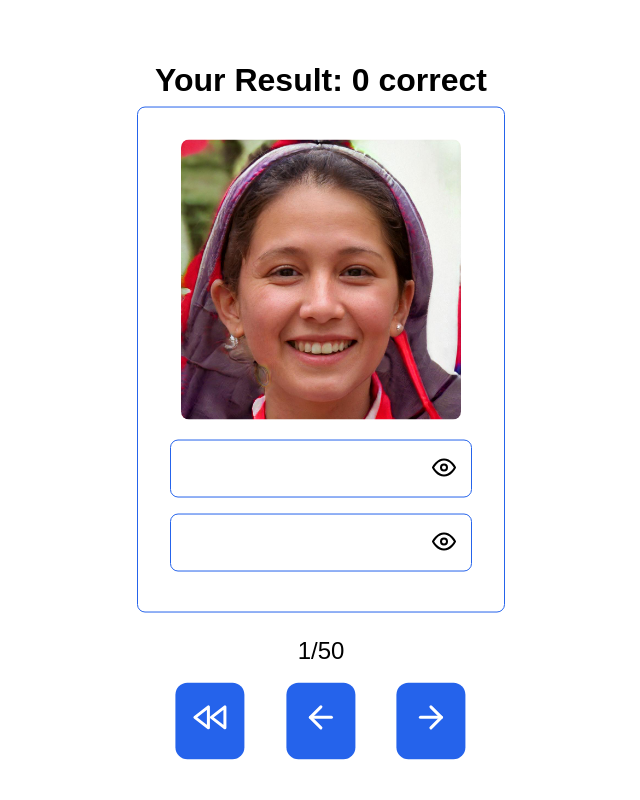
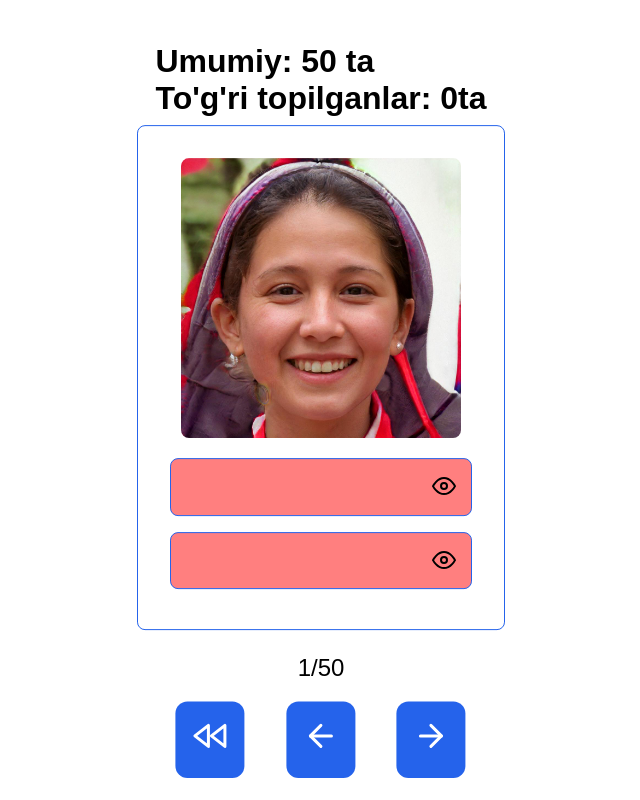
Before and after one commit to AzizSaidrakhmonov/names-and-faces, a React (Create React App) app: page /results in a window 1280 px wide. Shown: the whole page, without its empty margins (319-959 px from the left). Built offline with nearby package versions, Linux system fonts and the light colour scheme.

Commit message:
preview button fixed

```diff
--- a/src/components/answers-component/Answers.jsx
+++ b/src/components/answers-component/Answers.jsx
@@ -87,7 +87,7 @@ const Answers = () => {
           </h3>
         )}
         <p>Answer</p>
-        <Link to="/results" style={{ textDecoration: 'none' }}>
+        <Link to="/results" style={{ textDecoration: 'none' }} className='finish-button'>
           Finish
         </Link>
       </div>
--- a/src/components/game-component/Game.css
+++ b/src/components/game-component/Game.css
@@ -47,7 +47,7 @@ body {
   display: flex;
   justify-content: center;
   align-items: center;
-  gap: 2rem;
+  gap: 1.5rem;
   margin: .5rem;
 }
 
@@ -57,7 +57,15 @@ body {
 }
 
 .time {
-  font-size: 1.5rem;
+  font-size: 1.7rem;
+}
+
+.finish-button {
+  font-size: 1.2rem;
+  color: #fff;
+  background-color: var(--primary-color);
+  padding: .6rem .8rem;
+  border-radius: var(--border-radius);
 }
 
 .people-cards {
@@ -158,7 +166,7 @@ body {
   outline: none;
 }
 
-@media only screen and (max-width: 540px) {
+@media only screen and (max-width: 390px) {
 
   .screen-countdown h3 {
     font-size: 1.2rem;
--- a/src/components/game-component/Game.jsx
+++ b/src/components/game-component/Game.jsx
@@ -78,7 +78,7 @@ const Game = () => {
             </h3>
           )}
           <p>Recall</p>
-          <Link to="/answers" style={{ textDecoration: 'none' }}>
+          <Link to="/answers" style={{ textDecoration: 'none' }} className='finish-button'>
             Finish
           </Link>
         </div>
--- a/src/components/navbar-component/Navbar.jsx
+++ /dev/null
@@ -1,11 +0,0 @@
-import React from 'react'
-
-const Navbar = () => {
-  return (
-    <div className='navbar'>
-
-    </div>
-  )
-}
-
-export default Navbar
--- a/src/components/result-component/Result.jsx
+++ b/src/components/result-component/Result.jsx
@@ -1,4 +1,4 @@
-import React, { useState } from 'react'
+import React, { useState, useEffect } from 'react'
 import '../game-component/Game.css'
 import { useGameContext } from '../../context/GameContext'
 import { ArrowLeft, ArrowRight, Rewind, Eye } from 'react-feather'
@@ -12,6 +12,16 @@ const Result = () => {
     results,
   } = useGameContext()
 
+  const [previewFirstName, setPreviewFirstName] = useState(false)
+  const [previewLastName, setPreviewLastName] = useState(false)
+
+  const handlePreviewFirstName = () => {
+    setPreviewFirstName((current) => !current)
+  }
+
+  const handlePreviewLastName = () => {
+    setPreviewLastName((current) => !current)
+  }
 
   const [visibleFirstNames, setVisibleFirstNames] = useState(
     Array(results?.length).fill(false),
@@ -21,9 +31,12 @@ const Result = () => {
     Array(results?.length).fill(false),
   )
 
-  const correctFirstNames = results.filter((el,index) => el?.firstName === shuffledPeople[index]?.firstName)
-  const correctLastNames = results.filter((el,index) => el?.lastName === shuffledPeople[index]?.lastName)
-
+  const correctFirstNames = results.filter(
+    (el, index) => el?.firstName === shuffledPeople[index]?.firstName,
+  )
+  const correctLastNames = results.filter(
+    (el, index) => el?.lastName === shuffledPeople[index]?.lastName,
+  )
 
   const nextPage = () => {
     setCurrentPerson3((oldPage) => {
@@ -52,7 +65,12 @@ const Result = () => {
   return (
     <section className="people">
       <div className="top">
-        <p>Your Result: {correctFirstNames.length + correctLastNames.length} correct</p>
+        <p>
+          Umumiy: {results.length} ta
+          <br />
+          To'g'ri topilganlar:{' '}
+          {correctFirstNames.length + correctLastNames.length}ta <br />
+        </p>
       </div>
       <div className="people-cards">
         {results?.map((result, index) => {
@@ -75,9 +93,11 @@ const Result = () => {
                       readOnly
                       className="people-card__form-input"
                       style={{
-                        color:
+                        backgroundColor:
                           results[index]?.firstName !==
-                            shuffledPeople[index]?.firstName && 'red',
+                          shuffledPeople[index]?.firstName
+                            ? 'rgb(255, 0, 0, .5)'
+                            : 'rgba(26, 161, 19, .5)',
                       }}
                       value={
                         visibleFirstNames[index]
@@ -87,7 +107,12 @@ const Result = () => {
                     />
                     <Eye
                       className="people-card__form-preview"
-                      onClick={() =>
+                      style={{
+                        backgroundColor: previewFirstName && 'black',
+                        color: previewFirstName && 'white',
+                        padding: previewFirstName && '.1rem',
+                      }}
+                      onClick={() => {
                         setVisibleFirstNames((firstNames) =>
                           firstNames?.map((firstName, firstNameIndex) =>
                             index === firstNameIndex
@@ -95,7 +120,9 @@ const Result = () => {
                               : firstName,
                           ),
                         )
-                      }
+
+                        handlePreviewFirstName()
+                      }}
                     />
                   </div>
                   <div
@@ -107,9 +134,11 @@ const Result = () => {
                       readOnly
                       className="people-card__form-input"
                       style={{
-                        color:
+                        backgroundColor:
                           results[index]?.lastName !==
-                            shuffledPeople[index]?.lastName && 'red',
+                          shuffledPeople[index]?.lastName
+                            ? 'rgb(255, 0, 0, .5)'
+                            : 'rgba(26, 161, 19, .5)',
                       }}
                       value={
                         visibleLastNames[index]
@@ -119,7 +148,12 @@ const Result = () => {
                     />
                     <Eye
                       className="people-card__form-preview"
-                      onClick={() =>
+                      style={{
+                        backgroundColor: previewLastName && 'black',
+                        color: previewLastName && 'white',
+                        padding: previewLastName && '.1rem',
+                      }}
+                      onClick={() => {
                         setVisibleLastNames((lastNames) =>
                           lastNames?.map((lastName, lastNameIndex) =>
                             index === lastNameIndex
@@ -127,7 +161,9 @@ const Result = () => {
                               : lastName,
                           ),
                         )
-                      }
+
+                        handlePreviewLastName()
+                      }}
                     />
                   </div>
                 </form>
--- a/src/pages/home-page/HomePage.jsx
+++ b/src/pages/home-page/HomePage.jsx
@@ -1,11 +1,9 @@
 import React from 'react'
 import { Outlet } from 'react-router'
-import Navbar from '../../components/navbar-component/Navbar'
 
 const HomePage = () => {
   return (
     <div>
-        <Navbar/>
         <Outlet/>
     </div>
   )
```
Also changed, not shown: package.json (line endings or trailing spaces).
